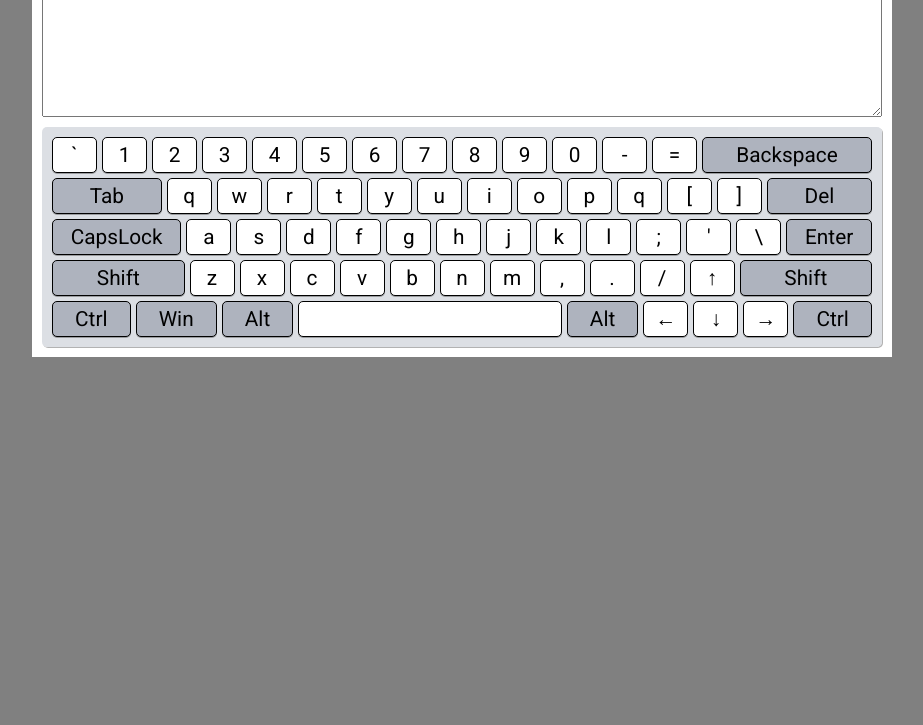
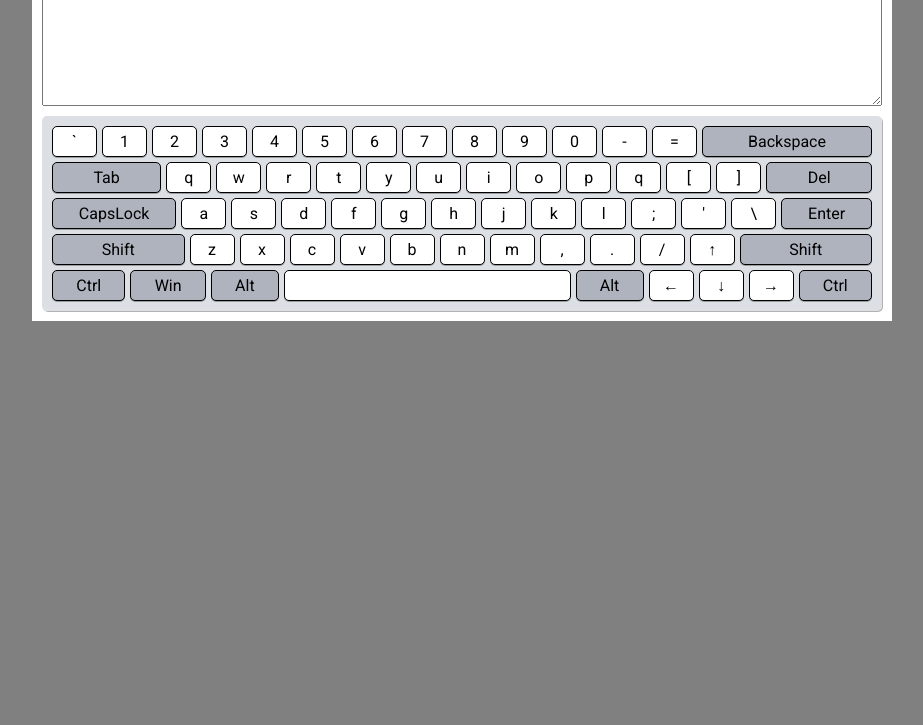
Before and after one commit to DmitriyRim/RSS-Virtual-Keyboard, a website with bundled scripts: page src/index.html in a window 1280 px wide. Shown: the part 75-800 px from the top of the page, without its empty margins (178-1101 px from the left). Built offline with nearby package versions, Linux system fonts and the light colour scheme.

Commit message:
fix: font-size on the page

```diff
--- a/src/css/style.scss
+++ b/src/css/style.scss
@@ -1,6 +1,6 @@
 :root {
     box-sizing: border-box;
-    font-size: calc(1vw + 0.5em);
+    font-size: 16px;
   }
 *,
 *::after,
```
Also changed, not shown: src/css/style.css, 1 other file.
